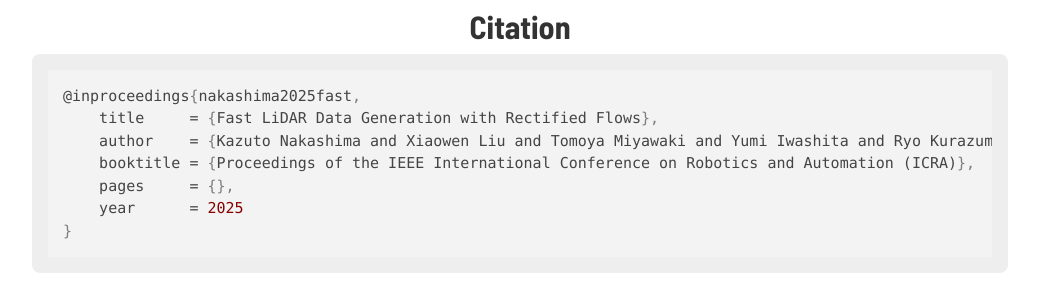
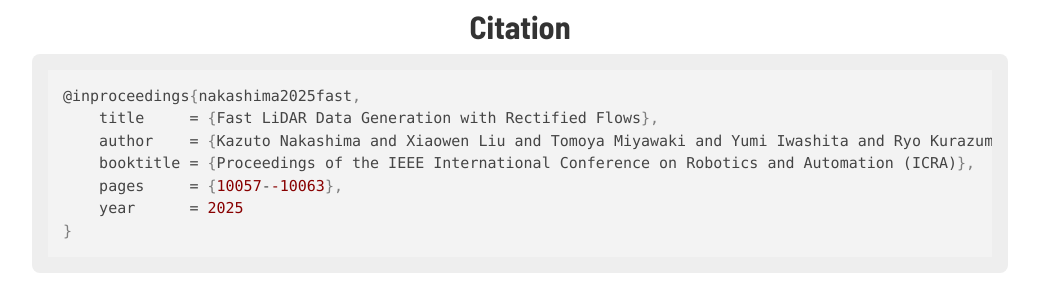
Before and after one commit to kazuto1011/r2flow, a plain HTML site: page index.html in a window 1280 px wide. Shown: the part 3614-3920 px from the top of the page, without its empty margins (120-1159 px from the left). Drawn offline with nearby package versions, Linux system fonts and the light colour scheme; a web font is replaced by a local one.

Commit message:
Add page numbers to conference paper citation

```diff
--- a/index.html
+++ b/index.html
@@ -317,7 +317,7 @@
     title     = {Fast LiDAR Data Generation with Rectified Flows},
     author    = {Kazuto Nakashima and Xiaowen Liu and Tomoya Miyawaki and Yumi Iwashita and Ryo Kurazume},
     booktitle = {Proceedings of the IEEE International Conference on Robotics and Automation (ICRA)},
-    pages     = {},
+    pages     = {10057--10063},
     year      = 2025
 }</code></pre>
     </div>
```
